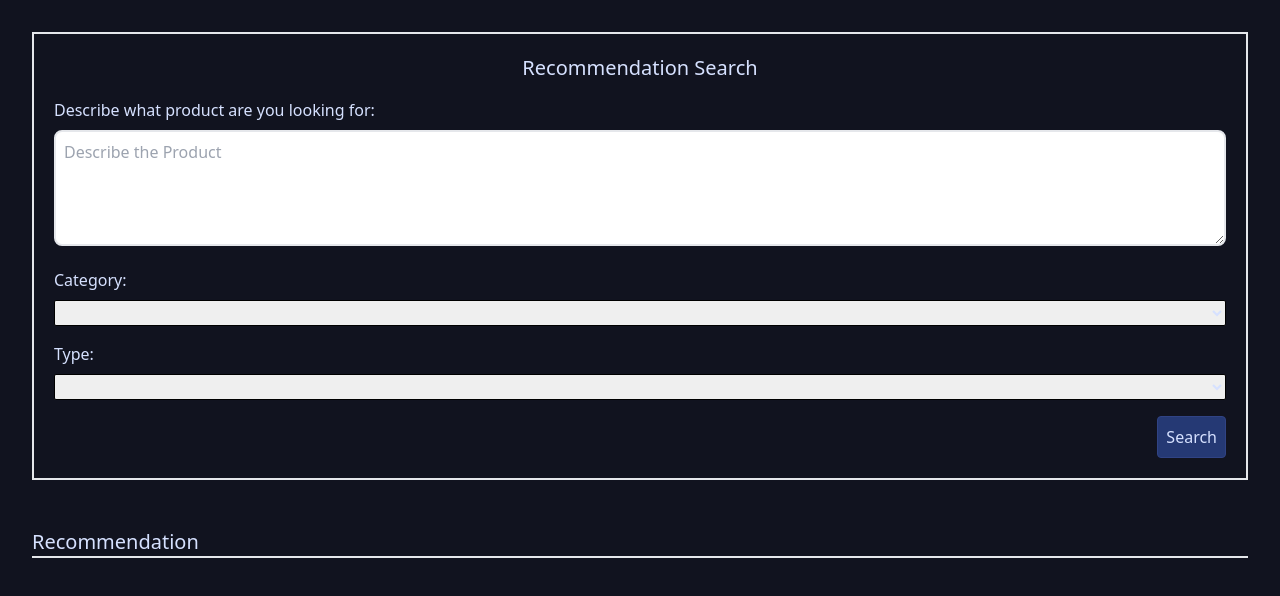
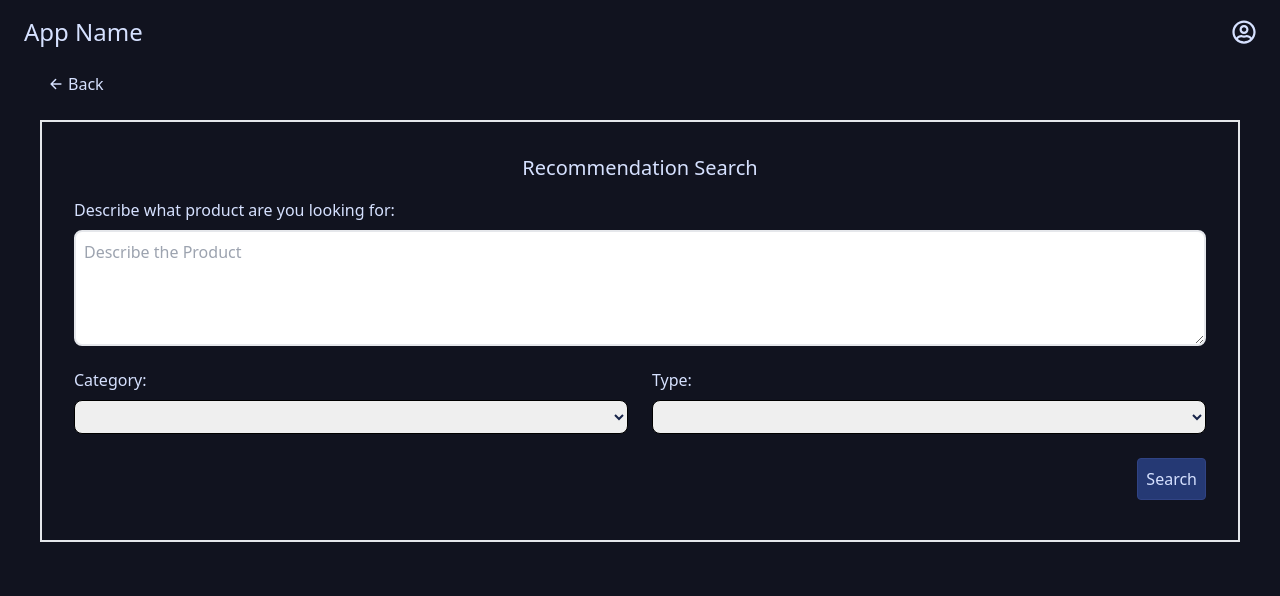
Before and after one commit to GauravKano/Hackathon, a Next.js app: page /recommend in a window 1280 px wide. Shown: the top 596 px of the page. Built offline with nearby package versions, Linux system fonts and the light colour scheme.

Commit message:
change ui for recommend page

```diff
--- a/src/app/dashboard/page.js
+++ b/src/app/dashboard/page.js
@@ -39,6 +39,7 @@ export default function Dashboard() {
   return (
     <div className="w-full h-full">
       <NavBar />
+
       <div className="space-y-6 px-6">
         <div className="flex justify-between px-4 py-6 border-b-2">
           <h1 className="text-3xl">Dashboard</h1>
--- a/src/app/globals.css
+++ b/src/app/globals.css
@@ -14,3 +14,8 @@
   background-color: #182449;
   border: 1px solid #435db1;
 }
+
+textarea,
+select {
+  color: #182449;
+}
--- a/src/app/recommend/page.js
+++ b/src/app/recommend/page.js
@@ -4,17 +4,35 @@ import React, { useState } from "react";
 import InfoForRecommendation from "@/components/InfoForRecommendation";
 import Chat from "@/components/Chat";
 import DisplayAcceleratorList from "@/components/DisplayAcceleratorList";
+import NavBar from "@/components/NavBar";
+import { IoArrowBack } from "react-icons/io5";
+import { useRouter } from "next/navigation";
 
 export default function Recommend() {
   const [productsList, setProductsList] = useState([]);
   const [acceleratorList, setAcceleratorList] = useState([]);
+  const router = useRouter();
+  // const [emptyList, setEmptyList] = useState(true);
 
   return (
     <div className="w-full h-full">
+      <NavBar />
+
+      <div className="px-10 flex items-center ">
+        <div
+          className="p-2 flex items-center cursor-pointer hover:bg-gray-600 space-x-1"
+          onClick={() => router.push("/dashboard")}
+        >
+          <IoArrowBack />
+          <div>Back</div>
+        </div>
+      </div>
+
       <InfoForRecommendation
         setAcceleratorList={setAcceleratorList}
         setProductsList={setProductsList}
       />
+
       <DisplayAcceleratorList recommend_list={acceleratorList} />
     </div>
   );
--- a/src/components/DisplayAcceleratorList.js
+++ b/src/components/DisplayAcceleratorList.js
@@ -3,18 +3,26 @@ import { IoIosArrowDropdown } from "react-icons/io";
 
 function DisplayAcceleratorList({ recommend_list }) {
   return (
-    <div className="w-full px-8 py-4 space-y-4">
-      <div className="border-b-2">
-        <h1 className="text-xl">Recommendation</h1>
+    <div
+      className={recommend_list.length < 1 ? "hidden" : "w-full px-8 space-y-4"}
+    >
+      <div className="border-b-2 py-4">
+        <h1 className="text-2xl">Recommendation</h1>
       </div>
+      <div className="space-y-6 p-2">
         {recommend_list.map((recommend, i) => (
-        <div key={i} className="border-2 rounded p-4 flex justify-between">
+          <div
+            key={i}
+            className="border-2 rounded p-4 flex justify-between bg-card-color border-card-border-color"
+          >
             <div className="w-11/12">
-            <div className="flex justify-between">
-              <h1>{recommend.name}</h1>
-              <h1>{recommend.type}</h1>
+              <div className="space-y-1">
+                <h1 className="text-lg">{recommend.name}</h1>
+                <h1 className="px-2">Type: {recommend.type}</h1>
+                <h1 className="px-2">
+                  Short Description: {recommend.shortDescription}
+                </h1>
               </div>
-            <div>{recommend.shortDescription}</div>
             </div>
             <div className="w-1/12 flex items-center justify-center">
               <div>
@@ -26,6 +34,7 @@ function DisplayAcceleratorList({ recommend_list }) {
           </div>
         ))}
       </div>
+    </div>
   );
 }
 
--- a/src/components/InfoForRecommendation.js
+++ b/src/components/InfoForRecommendation.js
@@ -71,8 +71,8 @@ function InfoForRecommendation({ setAcceleratorList, setProductsList }) {
   };
 
   return (
-    <div className="w-full p-8">
-      <div className="p-5 border-2 space-y-4">
+    <div className="w-full py-4 px-10">
+      <div className="p-8 border-2 space-y-4">
         <h1 className="text-xl text-center">Recommendation Search</h1>
 
         <Error error={error} setError={setError} />
@@ -90,10 +90,11 @@ function InfoForRecommendation({ setAcceleratorList, setProductsList }) {
           />
         </div>
 
-        <div className="flex flex-col gap-2">
+        <div className="flex space-x-6">
+          <div className="w-1/2 flex flex-col gap-2">
             <h4>Category:</h4>
             <select
-            className="border-black border rounded-sm"
+              className="border-black border rounded-lg p-1"
               value={category}
               onChange={(e) => setCategory(e.target.value)}
               disabled={loading}
@@ -106,10 +107,10 @@ function InfoForRecommendation({ setAcceleratorList, setProductsList }) {
               ))}
             </select>
           </div>
-        <div className="flex flex-col gap-2">
+          <div className="w-1/2 flex flex-col gap-2">
             <h4>Type:</h4>
             <select
-            className="border-black border rounded-sm"
+              className="border-black border rounded-lg p-1"
               value={type}
               onChange={(e) => setType(e.target.value)}
               disabled={loading}
@@ -122,9 +123,10 @@ function InfoForRecommendation({ setAcceleratorList, setProductsList }) {
               ))}
             </select>
           </div>
+        </div>
 
         <div className="flex justify-end">
-          <button className="button" onClick={search} disabled={loading}>
+          <button className="button my-2" onClick={search} disabled={loading}>
             {loading ? "Searching..." : "Search"}
           </button>
         </div>
```
Lines whose indentation alone changed are shown as unchanged.
